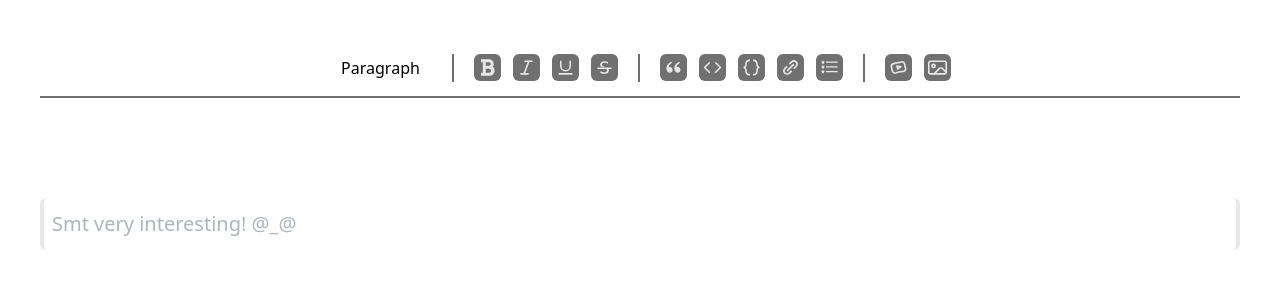
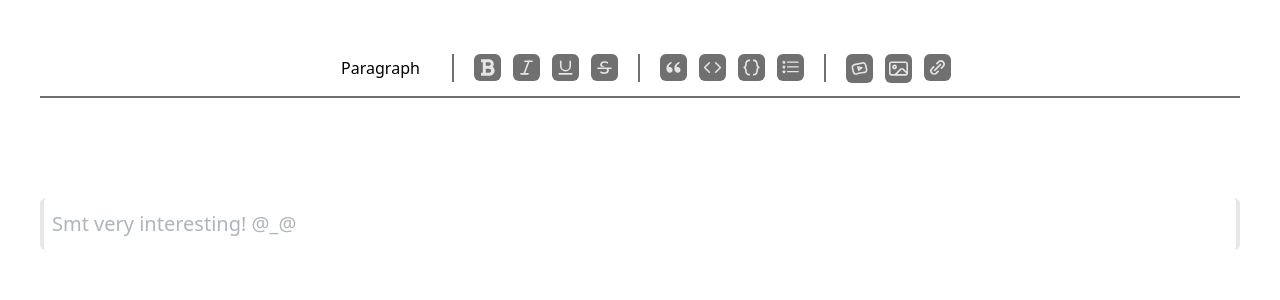
Before and after one commit to RAHEYO/W-Next-Blog, a Next.js app: page /create in a window 1280 px wide. Shown: the top 300 px of the page. Built offline with nearby package versions, Linux system fonts and the light colour scheme.

Commit message:
Added tons of functionalities to add link in the editor, bubble popup menu on-click is to be implemented next

```diff
--- /dev/null
+++ b/components/LinkingButton.tsx
@@ -0,0 +1,67 @@
+import { FC, useState } from 'react';
+import { BiLinkAlt } from 'react-icons/bi';
+
+import StyleButton from './StyleButton';
+
+type LinkingButtonProps = {
+    onSubmit: (linkValue: LinkValue) => void
+}
+
+export type LinkValue = {
+    link: string,
+    openInNewTab: boolean
+}
+
+const LinkingButton: FC<LinkingButtonProps> = ({ onSubmit }): JSX.Element => {
+    const [isShowForm, setIsShowForm] = useState(false);
+    const [linkValue, setLinkValue] = useState({ link: "", openInNewTab: false });
+
+    const submitHandler = () => {
+        linkValue.link = validateLink(linkValue.link);
+
+        onSubmit(linkValue);
+
+        // Close it afterwards~
+        setIsShowForm(false);
+    }
+
+    return (
+        <div className='relative' onKeyDown={({ key }) => {
+            if (key === 'Escape') {
+                setIsShowForm(false);
+            }
+        }}>
+            { /* The linking button itself */ }
+            <StyleButton active={false} onClick={() => setIsShowForm(!isShowForm)}>
+                <BiLinkAlt size={19}/>
+            </StyleButton>
+
+            { /* The opened linking form */ }
+            {
+                isShowForm && (
+                <div className="absolute top-full z-10 bg-secondary dark:bg-secondary-dark rounded-lg py-2 px-3 space-y-2 border-[1px] shadow-lg">
+                    <input type="text" autoFocus onChange={({ target }) => setLinkValue({ ...linkValue, link: target.value })} placeholder="https://compsci-final.vercel.app/" className="rounded border-2 border-secondary-dark focus:border-primary-dark focus:dark:border-primary py-1 px-2 text-primary-dark dark:text-primary" />
+
+                    <div className="flex flex-row space-x-1">
+                        <input type="checkbox" id='open-in-new-tab' onChange={({ target }) => setLinkValue({ ...linkValue, openInNewTab: target.checked })} />
+                        <label htmlFor="open-in-new-tab">Open in new tab</label>
+                    </div>
+
+                    <button type="submit" onClick={submitHandler} className="bg-action rounded px-3 py-2 w-full">Apply</button>
+                </div>
+                )
+            }
+
+        </div>
+    );
+};
+
+export default LinkingButton;
+
+function validateLink(link: string): string {
+    try {
+        return new URL(link).origin;
+    } catch (error) {
+        return new URL("https://" + link).origin;
+    }
+}
--- a/components/StyleButton.tsx
+++ b/components/StyleButton.tsx
@@ -3,18 +3,18 @@ import classnames from 'classnames';
 
 type StyleButtonProps = {
     children: ReactNode,
-    disabled: boolean,
+    active: boolean,
     onClick: () => void,
 }
 
 const defaultButtonStyle = "rounded-md bg-secondary-dark p-1 hover:scale-95 text-secondary-light transition";
 
-const StyleButton: FC<StyleButtonProps> = ({ children, disabled, onClick }): JSX.Element => {
+const StyleButton: FC<StyleButtonProps> = ({ children, active, onClick }): JSX.Element => {
     const getActiveStyle = useCallback(() => {
-        if (!disabled) {
-            return "dark:bg-primary dark:text-primary-dark bg-primary-dark text-primary";
+        if (active) {
+            return "dark:bg-primary dark:text-primary-dark bg-black text-primary";
         }
-    }, [disabled])
+    }, [active])
 
     return (
     <button className={classnames(defaultButtonStyle, getActiveStyle())} onMouseDown={onClick}>
--- a/components/Toolbar.tsx
+++ b/components/Toolbar.tsx
@@ -9,12 +9,10 @@ import { BsListStars } from 'react-icons/bs';
 import { TbBrandYoutubeKids } from 'react-icons/tb';
 import { CgImage } from 'react-icons/cg';
 
-
-
 import MyDropdown from './MyDropdown';
-import Spacebar from './Spacebar';
 import StyleButton from './StyleButton';
 import Divider from './Divider';
+import LinkingButton, { LinkValue } from './LinkingButton';
 
 type ToolbarProps = {
     editor: Editor | null
@@ -38,6 +36,17 @@ const Toolbar: FC<ToolbarProps> = ({ editor }): JSX.Element | null => {
         return "Paragraph";
     }
 
+    const insertLink = (linkValue: LinkValue) => {
+        console.log(linkValue);
+
+        if (linkValue.openInNewTab) {
+            editor.commands.setLink({ href: linkValue.link, target: "_blank" });
+        } else {
+            editor.commands.setLink({ href: linkValue.link });
+        }
+    }
+
+
     return (
     <div className='flex flex-row border-b-2 p-2 border-b-secondary-dark dark:border-b-secondary-light justify-center items-center'>
         <MyDropdown currentOption={formatDisplayer()} options={formatOptions}/>
@@ -46,16 +55,16 @@ const Toolbar: FC<ToolbarProps> = ({ editor }): JSX.Element | null => {
 
         { /* The row for text styles */ }
         <div className='flex-row space-x-3'>
-            <StyleButton disabled={false} onClick={() => editor.chain().focus().toggleBold().run()}>
+            <StyleButton active={editor.isActive("bold")} onClick={() => editor.chain().focus().toggleBold().run()}>
                 <FaBold size={19}/>
             </StyleButton>
-            <StyleButton disabled={false} onClick={() => editor.chain().focus().toggleItalic().run()}>
+            <StyleButton active={editor.isActive("italic")} onClick={() => editor.chain().focus().toggleItalic().run()}>
                 <FiItalic size={19}/>
             </StyleButton>
-            <StyleButton disabled={false} onClick={() => editor.chain().focus().toggleUnderline().run()}>
+            <StyleButton active={editor.isActive("underline")} onClick={() => editor.chain().focus().toggleUnderline().run()}>
                 <LuUnderline size={19}/>
             </StyleButton>
-            <StyleButton disabled={false} onClick={() => editor.chain().focus().toggleStrike().run()}>
+            <StyleButton active={editor.isActive("strike")} onClick={() => editor.chain().focus().toggleStrike().run()}>
                 <RiStrikethrough size={19}/>
             </StyleButton>
         </div>
@@ -64,19 +73,16 @@ const Toolbar: FC<ToolbarProps> = ({ editor }): JSX.Element | null => {
 
         { /* The row for content types/formats */ }
         <div className='flex-row space-x-3'>
-            <StyleButton disabled={false} onClick={() => console.log("MAKE THAT SHIT BOLD!!!")}>
+            <StyleButton active={editor.isActive("blockQuote")} onClick={() => editor.chain().toggleBlockquote().run()}>
                 <RiDoubleQuotesL size={19}/>
             </StyleButton>
-            <StyleButton disabled={false} onClick={() => console.log("MAKE THAT SHIT BOLD!!!")}>
+            <StyleButton active={editor.isActive("code")} onClick={() => editor.chain().toggleCode().run()}>
                 <FiCode size={19}/>
             </StyleButton>
-            <StyleButton disabled={false} onClick={() => console.log("MAKE THAT SHIT BOLD!!!")}>
+            <StyleButton active={editor.isActive("codeBlock")} onClick={() => editor.chain().toggleCodeBlock().run()}>
                 <BiCodeBlock size={19}/>
             </StyleButton>
-            <StyleButton disabled={false} onClick={() => console.log("MAKE THAT SHIT BOLD!!!")}>
-                <BiLinkAlt size={19}/>
-            </StyleButton>
-            <StyleButton disabled={false} onClick={() => console.log("MAKE THAT SHIT BOLD!!!")}>
+            <StyleButton active={editor.isActive("orderedList")} onClick={() => editor.chain().toggleOrderedList().run()}>
                 <BsListStars size={19}/>
             </StyleButton>
         </div>
@@ -84,13 +90,14 @@ const Toolbar: FC<ToolbarProps> = ({ editor }): JSX.Element | null => {
         <Divider />
 
         { /* The row for additional plugins such as Youtube and Image */ }
-        <div className='flex-row space-x-3'>
-            <StyleButton disabled={false} onClick={() => console.log("MAKE THAT SHIT BOLD!!!")}>
+        <div className='flex flex-row space-x-3'>
+            <StyleButton active={false} onClick={() => console.log("MAKE THAT SHIT BOLD!!!")}>
                 <TbBrandYoutubeKids size={19}/>
             </StyleButton>
-            <StyleButton disabled={false} onClick={() => console.log("MAKE THAT SHIT BOLD!!!")}>
+            <StyleButton active={false} onClick={() => console.log("MAKE THAT SHIT BOLD!!!")}>
                 <CgImage size={19}/>
             </StyleButton>
+            <LinkingButton onSubmit={insertLink} />
         </div>
 
     </div>
--- a/package.json
+++ b/package.json
@@ -9,6 +9,7 @@
     "lint": "next lint"
   },
   "dependencies": {
+    "@tiptap/extension-link": "^2.0.3",
     "@tiptap/extension-placeholder": "^2.0.3",
     "@tiptap/extension-underline": "^2.0.3",
     "@tiptap/pm": "^2.0.3",
--- a/pages/create.tsx
+++ b/pages/create.tsx
@@ -1,8 +1,10 @@
+import { useEffect, useState } from 'react';
 import { NextPage } from 'next';
-import { useEditor, EditorContent } from '@tiptap/react';
+import { useEditor, EditorContent, getMarkRange, Range } from '@tiptap/react';
 import StarterKit from '@tiptap/starter-kit';
 import Underline from '@tiptap/extension-underline';
 import Placeholder from '@tiptap/extension-placeholder'
+import Link from '@tiptap/extension-link';
 
 import Toolbar from '@/components/Toolbar';
 import Spacebar from '@/components/Spacebar';
@@ -12,6 +14,8 @@ type createProps = {
 }
 
 const CreatePage: NextPage<createProps> = () => {
+    const [textSelectionRange, setTextSelectionRange] = useState<Range>();
+
     // This is the given property from Tiptap to control all the actions of an editor!
     const editor = useEditor({
         extensions: [
@@ -19,14 +23,33 @@ const CreatePage: NextPage<createProps> = () => {
             Underline,
             Placeholder.configure({
                 placeholder: "Smt very interesting! @_@"
+            }),
+            Link.configure({
+                openOnClick: false,
+                HTMLAttributes: {
+                    target: "",
+                },
             })
         ],
         editorProps: {
+            // Callback called for everytime you click it!
+            handleClick(view, pos, event) {
+                const { state } = view;
+                // Interpretation: calculating the range of current selection using the current position and the type of content
+                const selectingRange = getMarkRange(state.doc.resolve(pos), state.schema.marks.link);
+
+                if (selectingRange) setTextSelectionRange(selectingRange);
+            },
             attributes: {
                 class: "prose lg:prose-xl focus:outline-none dark:prose-invert max-w-full mx-auto h-full p-2 border-x-4 rounded-md"
             }
         }
     });
+
+    // Updating the selection in UI
+    useEffect(() => {
+        if (editor && textSelectionRange) editor.commands.setTextSelection(textSelectionRange);
+    }, [editor, textSelectionRange])
 
     return (
     <div className="w-screen h-screen p-10">
```
Also changed, not shown: 1 other file (tests, documents, lock files or other folders).
